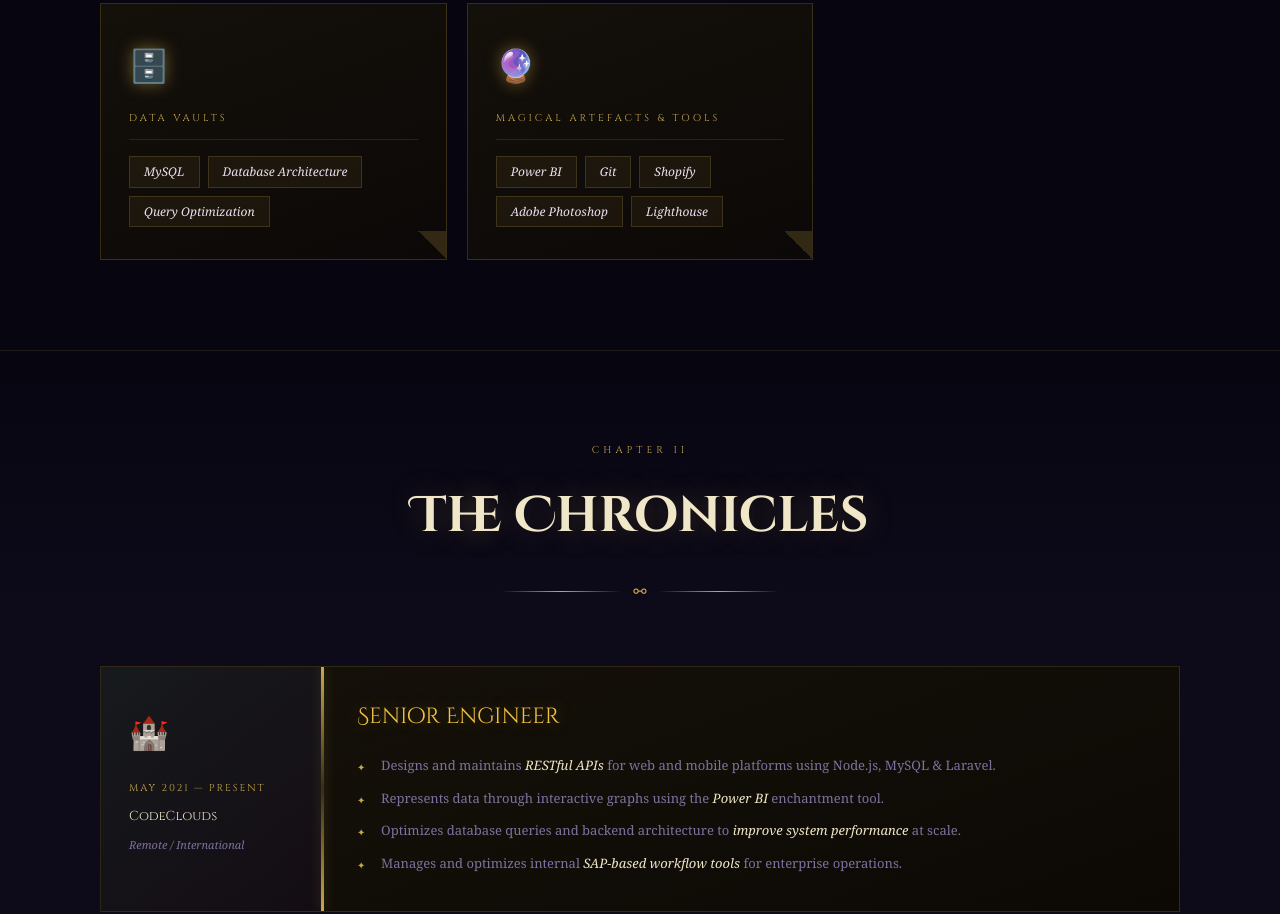
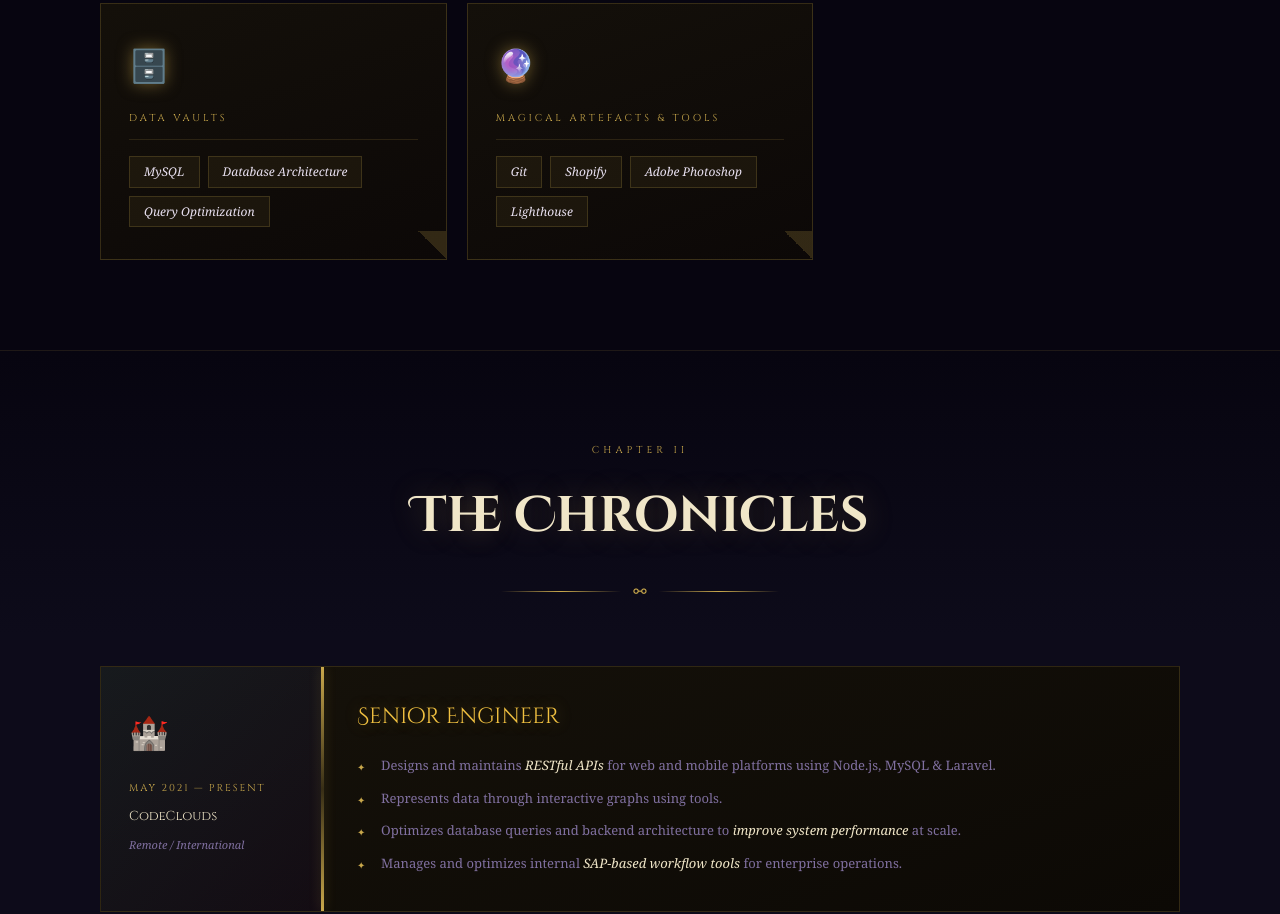
Before and after one commit to ramyaroy/My_Portfolio_Website_HP_Themed_6_6_2026, a plain HTML site: page index.html in a window 1280 px wide. Shown: the part 1779-2693 px from the top of the page. Drawn offline with Linux system fonts and the light colour scheme; a web font is replaced by a local one.

Commit message:
Update index.html

```diff
--- a/index.html
+++ b/index.html
@@ -502,7 +502,7 @@ footer p { font-family:var(--serif); font-size:10px; letter-spacing:2px; color:v
   <div class="hero-role">Senior Software Engineer</div>
   <div class="hero-subrole">Backend Wizard · AI Apprentice · Photography Artisan</div>
   <div class="divider-magic"><span>✦ ⚡ ✦</span></div>
-  <p class="hero-desc">
+  <p class="hero-desc" >
     A seasoned enchanter of the digital realm with 8+ years conjuring scalable backend systems in PHP, Laravel & REST APIs. Currently apprenticing in Generative & Agentic AI at IIT Kharagpur.
   </p>
   <div class="hero-btns">
@@ -587,7 +587,6 @@ footer p { font-family:var(--serif); font-size:10px; letter-spacing:2px; color:v
       <span class="scroll-icon">🔮</span>
       <span class="scroll-label">Magical Artefacts & Tools</span>
       <div class="skill-pills">
-        <span class="skill-pill">Power BI</span>
         <span class="skill-pill">Git </span>
         <span class="skill-pill">Shopify</span>
         <span class="skill-pill">Adobe Photoshop</span>
@@ -618,7 +617,7 @@ footer p { font-family:var(--serif); font-size:10px; letter-spacing:2px; color:v
           <div class="tome-title">Senior Engineer</div>
           <ul class="tome-list">
             <li>Designs and maintains <strong>RESTful APIs</strong> for web and mobile platforms using Node.js, MySQL & Laravel.</li>
-            <li>Represents data through interactive graphs using the <strong>Power BI</strong> enchantment tool.</li>
+            <li>Represents data through interactive graphs using tools.</li>
             <li>Optimizes database queries and backend architecture to <strong>improve system performance</strong> at scale.</li>
             <li>Manages and optimizes internal <strong>SAP-based workflow tools</strong> for enterprise operations.</li>
           </ul>
```
